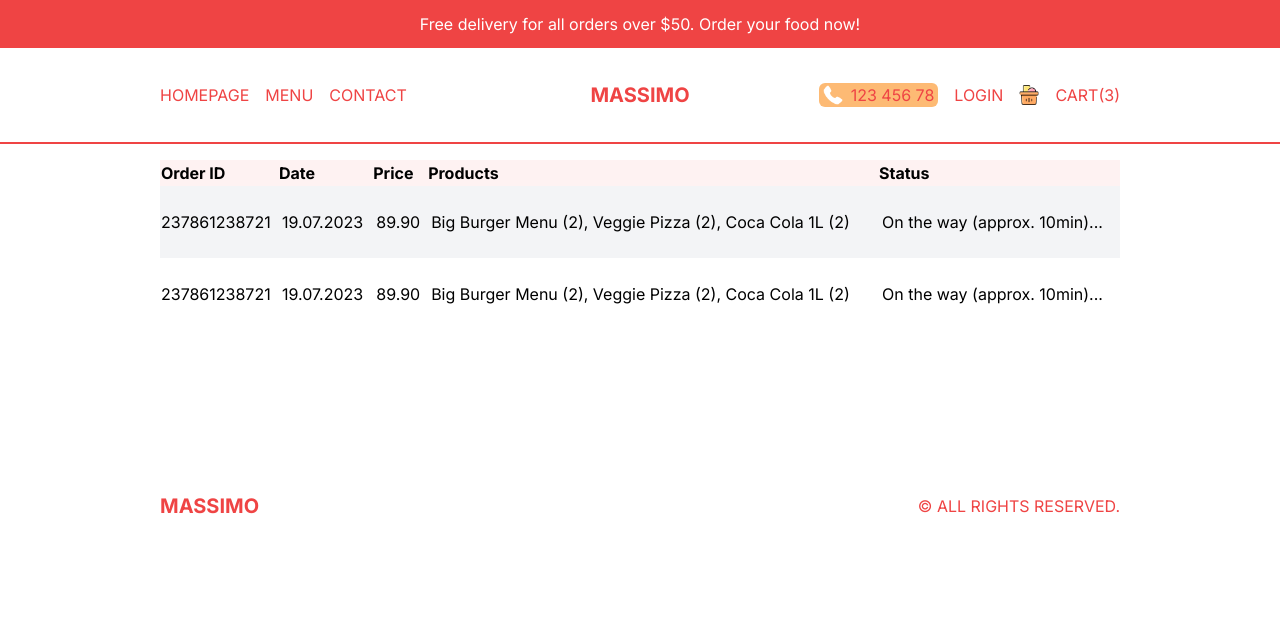
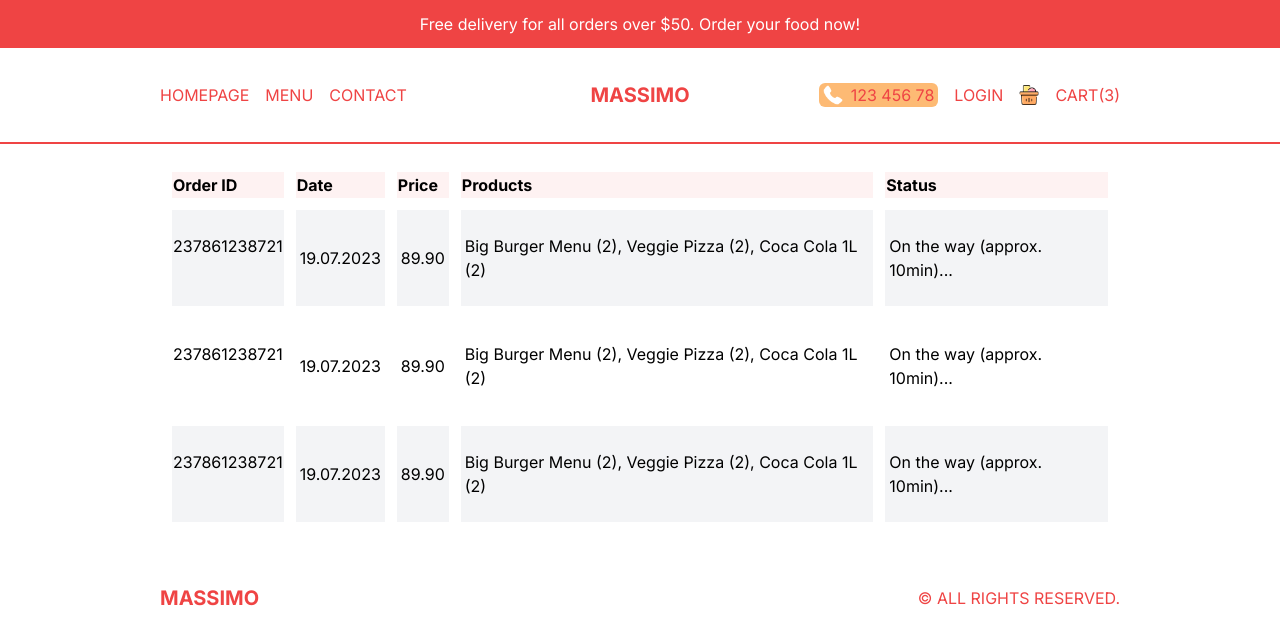
Before and after one commit to walass1980/FoodOrdering-fronend, a Next.js app: page /orders in a window 1280 px wide. Shown: the top 644 px of the page. Built offline with nearby package versions, Linux system fonts and the light colour scheme.

Commit message:
udate footer,order,login pages

```diff
--- a/src/app/login/page.tsx
+++ b/src/app/login/page.tsx
@@ -4,9 +4,9 @@ import React from 'react'
 
 const LoginPage = () => {
   return (
-    <div className='p-4 h-[calc(100vh-6rem)] md:h-[calc(100vh-9rem)] flex items-center justify-center bg-yellow-200'>
+    <div className='p-4 h-[calc(100vh-6rem)] md:h-[calc(100vh-9rem)] flex items-center justify-center'>
       {/*BOX*/}
-      <div className='h-full shadow-xl rounded-md flex flex-col md:flex-row md:h-[70%] md:w-full bg-green-300 lg:w-[60%] 2xl:w-1/2'>
+      <div className='h-full shadow-xl rounded-md flex flex-col md:flex-row md:h-[70%] md:w-full lg:w-[60%] 2xl:w-1/2'>
         {/*IMAGE CONTANER*/}
         <div className='relative h-1/3 w-full md:h-full md:w-1/2'>
           <Image src="/loginBg.png" alt='' fill className='object-cover'/>
--- a/src/app/orders/page.tsx
+++ b/src/app/orders/page.tsx
@@ -3,7 +3,7 @@ import React from 'react'
 const OrdersPage = () => {
   return (
     <div className='p-4 lg:px-20 xl:px-40'>
-      <table className='w-full border-seperate '>
+      <table className='w-full border-separate border-spacing-3'>
         <thead>
           <tr className='text-left bg-red-50'>
             <th className='hidden md:block'>Order ID</th>
@@ -28,6 +28,13 @@ const OrdersPage = () => {
             <td className='hidden md:block py-6 px-1'>Big Burger Menu (2), Veggie Pizza (2), Coca Cola 1L (2)</td>
             <td className='py-6 px-1'>On the way (approx. 10min)...</td>
           </tr>
+          <tr className='text-sm md:text-base odd:bg-gray-100'>
+            <td className='hidden md:block'>237861238721</td>
+            <td className='py-6 px-1'>19.07.2023</td>
+            <td className='py-6 px-1'>89.90</td>
+            <td className='hidden md:block py-6 px-1'>Big Burger Menu (2), Veggie Pizza (2), Coca Cola 1L (2)</td>
+            <td className='py-6 px-1'>On the way (approx. 10min)...</td>
+          </tr>
         </tbody>
       </table>
     </div>
--- a/src/components/Footer.tsx
+++ b/src/components/Footer.tsx
@@ -3,7 +3,7 @@ import React from 'react'
 
 const Footer = () => {
   return (
-    <div className='h-12 md:h-24 p-4 lg:p-20 xl:p-40 text-red-500 flex items-center justify-between '>
+    <div className='h-12 md:h-24 p-4 lg:px-20 xl:px-40 text-red-500 flex items-center justify-between '>
       <Link href="/"className='font-bold text-xl'>MASSIMO</Link>
       <p>© ALL RIGHTS RESERVED.</p>
     </div>
```
